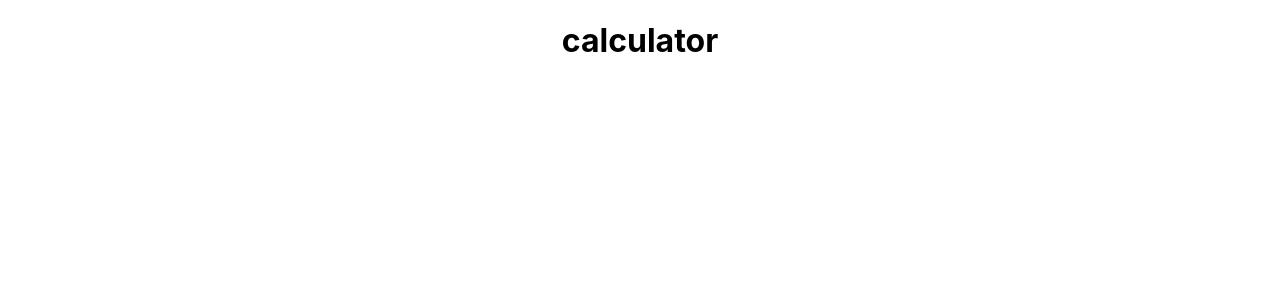
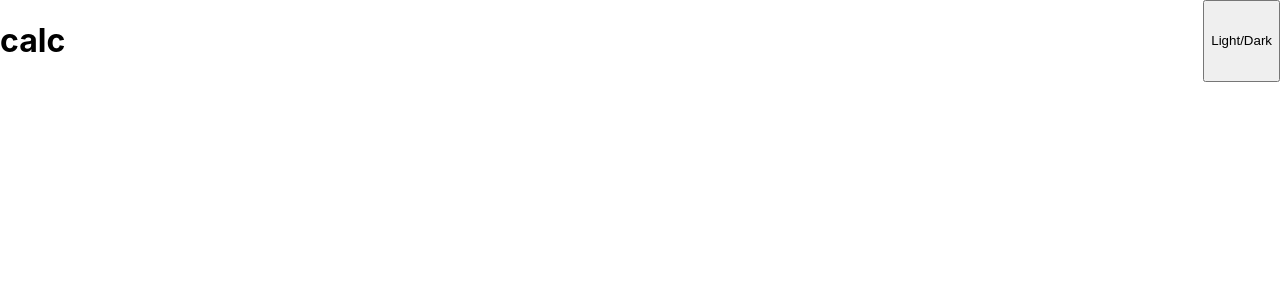
Before and after one commit to stuartkaija/calculator, a React (Create React App) app: page / in a window 1280 px wide. Shown: the top 300 px of the page. Built offline with nearby package versions, Linux system fonts and the light colour scheme.

Commit message:
added component file structure

```diff
--- a/src/App.tsx
+++ b/src/App.tsx
@@ -1,9 +1,13 @@
 import './App.scss';
+
+//@ts-ignore
+import Header from './components/Header/Header.tsx';
 
 function App() {
 	return (
 		<div className="App">
-			<h1>calculator</h1>
+			<Header />
+
 		</div>
 	);
 }
--- /dev/null
+++ b/src/components/Header/Header.scss
@@ -0,0 +1,4 @@
+.header {
+    display: flex;
+    justify-content: space-between;
+}
--- /dev/null
+++ b/src/components/Header/Header.tsx
@@ -0,0 +1,11 @@
+import React from 'react';
+import './Header.scss';
+
+export default function Header() {
+    return (
+        <header className='header'>
+            <h1 className='header__title'>calc</h1>
+            <button className='header__dark-toggle'>Light/Dark</button>
+        </header>
+    )
+}
```
Also changed, not shown: src/components/Controls/Controls.scss (added), src/components/Controls/Controls.tsx (added), src/components/Display/Display.scss (added), src/components/Display/Display.tsx (added).
